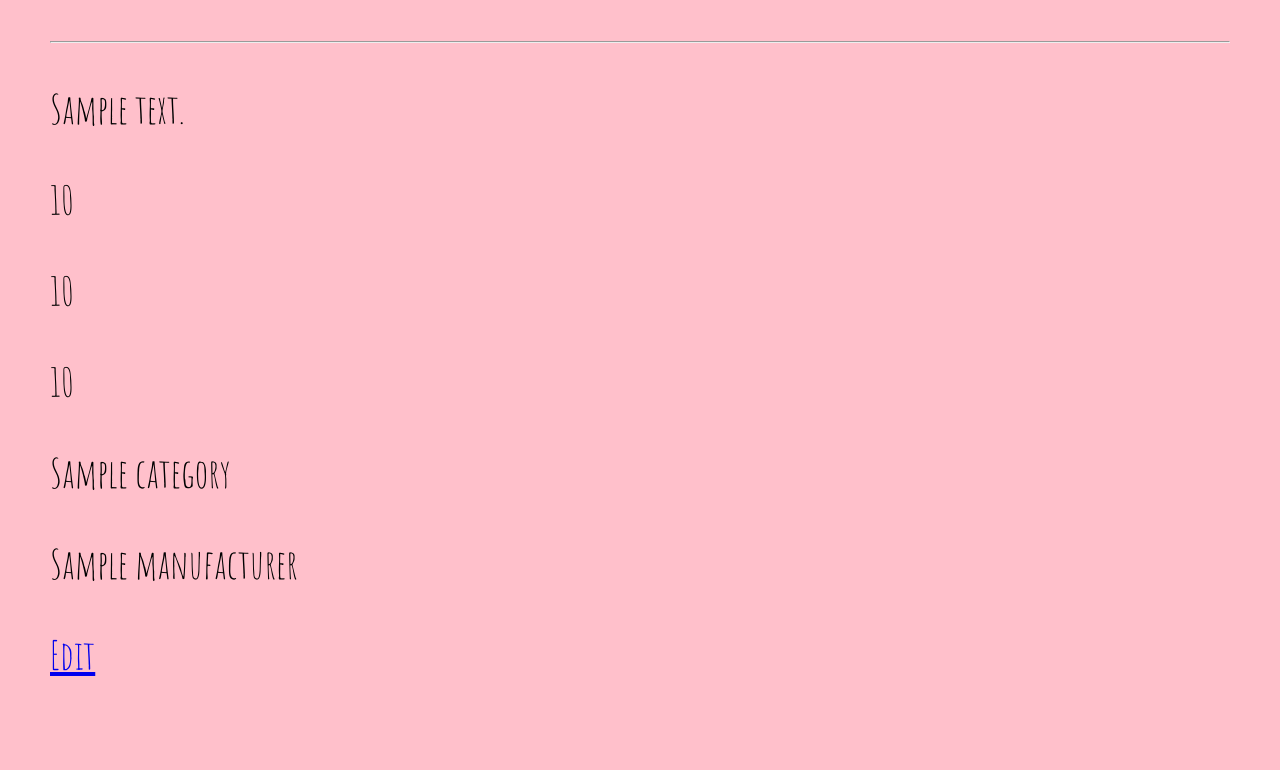
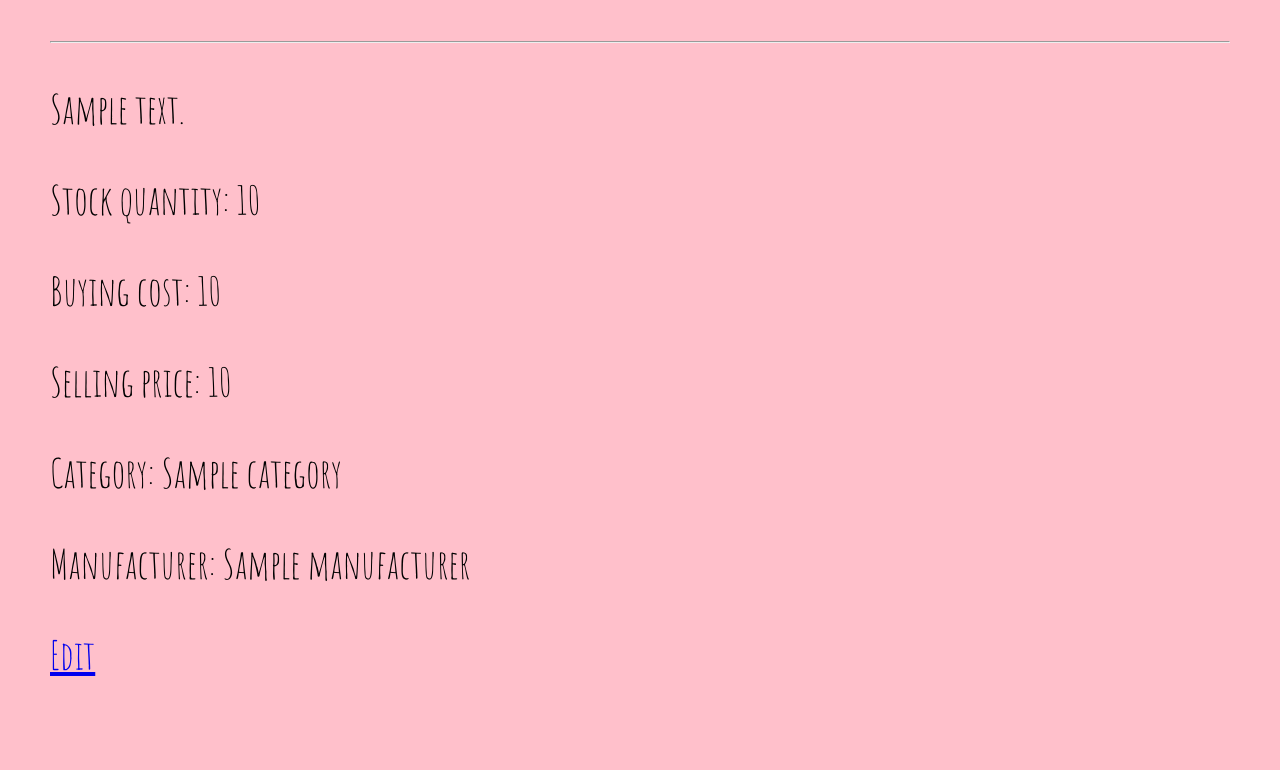
Before and after one commit to Katie-Sloan/Python-project, a Flask app: page /products/1 in a window 1280 px wide. Shown: the part 483-1253 px from the top of the page. Run offline with Flask 2, Linux system fonts and the light colour scheme; a database or web service that is not in the repository returns one stand-in record (values such as "Sample title"); some libraries are stand-ins or nearby versions.

Commit message:
Modified templates

```diff
--- a/templates/products/show.html
+++ b/templates/products/show.html
@@ -6,11 +6,11 @@
 <p>{{product.name}}</p>
 <hr>
 <p>{{product.description}}</p>
-<p>{{product.stock_quantity}}</p>
-<p>{{product.buying_cost}}</p>
-<p>{{product.selling_price}}</p>
-<p>{{product.category}}</p>
-<p>{{product.manufacturer.name}}</p>
+<p>Stock quantity: {{product.stock_quantity}}</p>
+<p>Buying cost: {{product.buying_cost}}</p>
+<p>Selling price: {{product.selling_price}}</p>
+<p>Category: {{product.category}}</p>
+<p>Manufacturer: {{product.manufacturer.name}}</p>
 <p><a href="/products/{{product.id}}/edit">Edit</a></p>
 </div>
 
```
